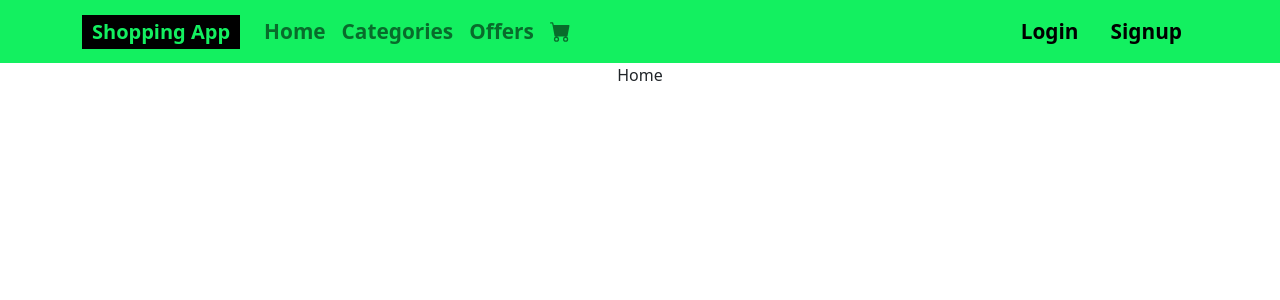
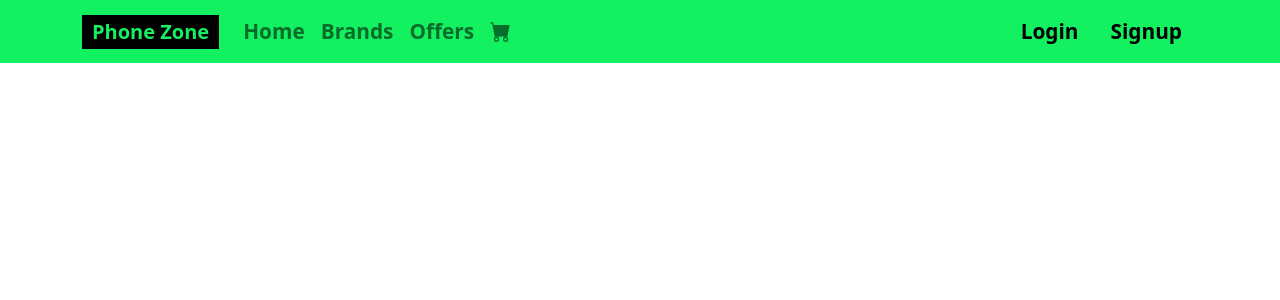
Before and after one commit to vijaySai-22/shoppingapp, a React (Create React App) app: page / in a window 1280 px wide. Shown: the top 300 px of the page. Built offline with nearby package versions, Linux system fonts and the light colour scheme; the HTML template or start-up script is replaced by a standard one.

Commit message:
App title changed Added some stuff to brands section

```diff
--- a/public/index.html
+++ b/public/index.html
@@ -24,7 +24,7 @@
       work correctly both with client-side routing and a non-root public URL.
       Learn how to configure a non-root public URL by running `npm run build`.
     -->
-    <title>Shopping App</title>
+    <title>Phone Zone</title>
     <link
       rel="stylesheet"
       href="https://cdn.jsdelivr.net/npm/bootstrap@5.1.3/dist/css/bootstrap.min.css"
--- a/src/App.js
+++ b/src/App.js
@@ -2,7 +2,7 @@ import './App.css';
 import { Navbar, Container, Nav } from 'react-bootstrap';
 import { Route, Routes, Link } from "react-router-dom";
 import Home from './components/Home';
-import Categories from './components/Categories';
+import Brands from './components/Brands';
 import Offers from './components/Offers';
 import Cartt from './components/Cartt';
 import { CartFill } from 'react-bootstrap-icons';
@@ -12,12 +12,12 @@ function App() {
     <div className="App">
       <Navbar sticky="top" expand="lg" style={{fontWeight:"bolder",fontSize:"1.3em",backgroundColor:"#13f060"}}>
         <Container>
-          <Navbar.Brand as={Link} to="/" style={{color:"#13f060",backgroundColor:"black",padding:"2px 10px"}}>Shopping App</Navbar.Brand>
+          <Navbar.Brand as={Link} to="/" style={{color:"#13f060",backgroundColor:"black",padding:"2px 10px"}}>Phone Zone</Navbar.Brand>
           <Navbar.Toggle aria-controls="basic-navbar-nav" />
           <Navbar.Collapse id="basic-navbar-nav">
             <Nav className="me-auto">
               <Nav.Link as={Link} to="/">Home</Nav.Link>
-              <Nav.Link as={Link} to="/categories">Categories</Nav.Link>
+              <Nav.Link as={Link} to="/brands">Brands</Nav.Link>
               <Nav.Link as={Link} to="/offers">Offers</Nav.Link>
               <Nav.Link as={Link} to="/cart" style={{marginTop:"-2px"}}><CartFill/></Nav.Link>
             </Nav>
@@ -28,7 +28,7 @@ function App() {
       </Navbar>
       <Routes>
         <Route path='/' element={<Home />} />
-        <Route path='/categories' element={<Categories />} />
+        <Route path='/brands' element={<Brands />} />
         <Route path='/offers' element={<Offers />} />
         <Route path='/cart' element={<Cartt />} />
       </Routes>
--- /dev/null
+++ b/src/components/Brandcard.jsx
@@ -0,0 +1,22 @@
+import React, { useEffect, useState } from 'react'
+import { Card, Button } from 'react-bootstrap'
+
+export default function Brandcard(props) {
+    const [image,setImage] = useState([])
+    useEffect(()=>{
+        fetch(`https://api-mobilespecs.azharimm.site/v2/brands/${props.img}`)
+        .then(res=>res.json())
+        .then(json=>setImage(json.data.phones[0].image))
+    },[])
+  return (
+    <div>
+        <Card style={{ width: '20rem',margin:"3px"}}>
+            <Card.Img variant="top" src={image} style={{width:"200px",margin:"auto"}} />
+            <Card.Body>
+                <Card.Title> {props.name} </Card.Title>
+                <Button style={{backgroundColor:"#13f060",color:"black"}} >Open</Button>
+            </Card.Body>
+        </Card>
+    </div>
+  )
+}
--- /dev/null
+++ b/src/components/Brands.jsx
@@ -0,0 +1,25 @@
+import React, { useEffect, useState } from 'react'
+import { Container, Row } from 'react-bootstrap'
+import Brandcard from './Brandcard'
+
+export default function Brands() {
+  const [brands,setBrands] = useState([])
+    useEffect(()=>{
+        fetch(`https://api-mobilespecs.azharimm.site/v2/brands`)
+        .then(res=>res.json())
+        .then(json=>setBrands(json.data))
+    },[])
+  return (
+    <div>
+      <Container>
+        <Row xs={1} sm={2} md={3} lg={4} style={{margin:"auto"}}>
+          {
+            (brands)?
+            brands.map((e)=> <Brandcard name={e.brand_name} img={e.brand_slug} />)
+            :null
+          }
+        </Row>
+      </Container>
+    </div>
+  )
+}
--- a/src/components/Categories.js
+++ /dev/null
@@ -1,7 +0,0 @@
-import React from 'react'
-
-export default function Categories() {
-  return (
-    <div>Categories</div>
-  )
-}
--- a/src/components/Home.js
+++ /dev/null
@@ -1,7 +0,0 @@
-import React from 'react'
-
-export default function Home() {
-  return (
-    <div>Home</div>
-  )
-}
--- /dev/null
+++ b/src/components/Home.jsx
@@ -0,0 +1,10 @@
+import { Carousel, Container } from 'react-bootstrap'
+import React from 'react'
+
+export default function Home() {
+  return (
+    <div>
+
+    </div>
+  )
+}
```
Also changed, not shown: src/components/Cartt.jsx (renamed from src/components/Cartt.js), src/components/Offers.jsx (renamed from src/components/Offers.js).
